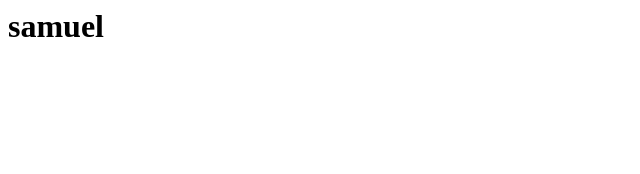
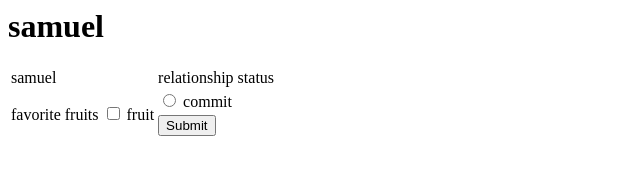
Before and after one commit to Samuelsmuscis/samuelsmuscis.github.io, a plain HTML site: page index.html in a window 1280 px wide. Shown: the whole page, without its empty margins (0-640 px from the left). Drawn offline with Linux system fonts and the light colour scheme.

Commit message:
Update index.html

```diff
--- a/index.html
+++ b/index.html
@@ -1 +1,18 @@
 <h1> samuel </h1>
+<form>
+<table>
+    <tr>
+        <td> samuel</td>
+        <td colspan =2> relationship status</td>
+    </tr>
+    <tr>
+        <td rowspan =2> favorite fruits <input type="checkbox"> fruit </td>
+        <td><input type="radio"> commit </td>
+    </tr>
+        <td><input type="submit"></td>
+    <tr>
+
+    </tr>
+
+</table>
+</form>
```
